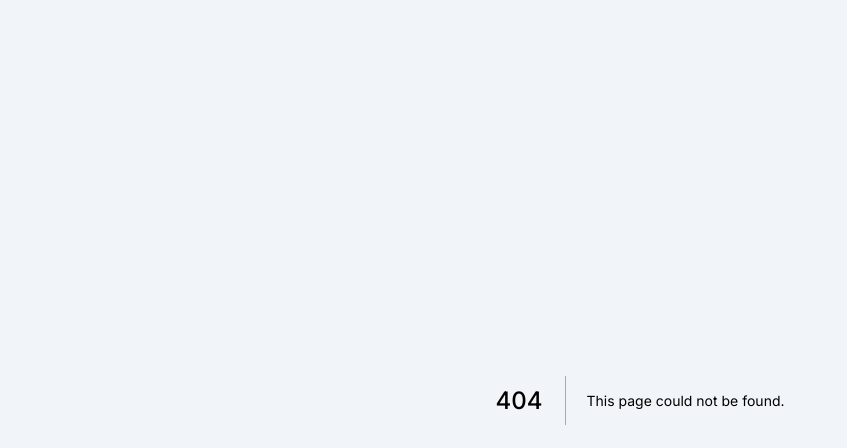
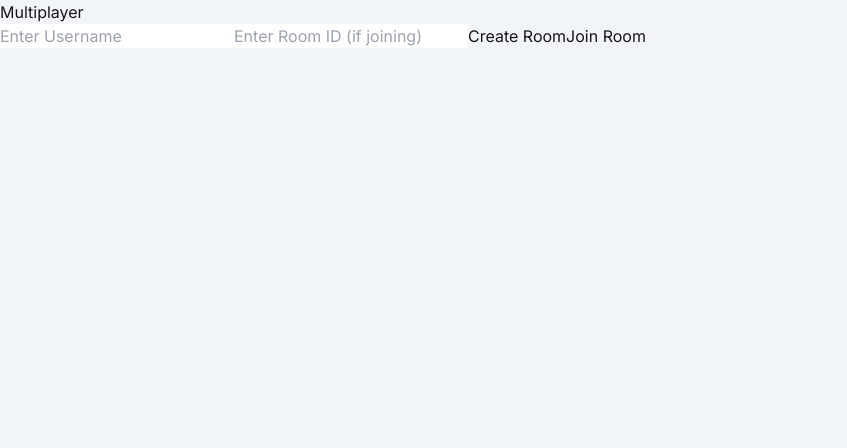
Before and after one commit to MaadMat/Amandela, a Next.js app: page /multiplayer in a window 1280 px wide. Before the commit this address had no page. Shown: the top 448 px of the page, without its empty margins (0-847 px from the left). Built offline with nearby package versions, Linux system fonts and the light colour scheme.

Commit message:
Major Update 2 for the card histoey

```diff
--- a/package.json
+++ b/package.json
@@ -15,11 +15,13 @@
     "critters": "^0.0.24",
     "html2canvas": "^1.4.1",
     "mongodb": "^6.8.1",
+    "mongodb-client-encryption": "^6.1.0",
     "mongoose": "^8.6.1",
     "next": "^14.2.13",
     "react": "^18",
     "react-dom": "^18",
-    "sharp": "^0.33.5"
+    "sharp": "^0.33.5",
+    "uuid": "^11.0.2"
   },
   "devDependencies": {
     "@types/node": "^20",
--- a/src/app/components/cardComponent.tsx
+++ b/src/app/components/cardComponent.tsx
@@ -1,5 +1,5 @@
 /* eslint-disable prefer-rest-params */
-import { useState, } from 'react';
+import { useState } from 'react';
 import Image from "next/image";
 type CardProps = {
   cards: Array<{
@@ -11,7 +11,6 @@ type CardProps = {
 export default function Card({ cards }: CardProps) {
   // State to keep track of the currently visible card
   const [currentIndex, setCurrentIndex] = useState(0);
-
   // Function to handle moving to the next card
   const handleNext = () => {
     setCurrentIndex((prevIndex) => (prevIndex + 1) % cards.length);
@@ -21,7 +20,6 @@ export default function Card({ cards }: CardProps) {
   const handleBack = () => {
     setCurrentIndex((prevIndex) => (prevIndex - 1 + cards.length) % cards.length);
   };
-
   const currentCard = cards[currentIndex];
 
   return (
@@ -33,6 +31,7 @@ export default function Card({ cards }: CardProps) {
             <h3>Name/Place:</h3>
           </div>
           <div className="left-0 top-[38px] absolute text-[#027fd8] text-[1.25rem] font-semibold font-['Inter'] w-[90%]">
+
             <h4 className=' w-4/5'>{currentCard.name}</h4>
           </div>
         </div>
@@ -43,6 +42,7 @@ export default function Card({ cards }: CardProps) {
           <div className="left-0 top-[37px] absolute text-black text-base font-normal font-['Inter']">
             <ul className="list-disc ml-6">
               {currentCard.Words.map((word, wordIndex) => (
+
                 <li key={wordIndex}>{word}</li>
               ))}
             </ul>
--- a/src/app/layout.tsx
+++ b/src/app/layout.tsx
@@ -1,4 +1,5 @@
 import type { Metadata } from "next";
+//import { useEffect } from "react";
 import { Inter } from "next/font/google";
 import "./globals.css";
 import { SpeedInsights } from '@vercel/speed-insights/next';
@@ -19,21 +20,25 @@ export default function RootLayout({
 }: Readonly<{
   children: React.ReactNode;
 }>) {
+
   return (
     <html lang="en">
       <head>
         <meta name="viewport" content="width=device-width, initial-scale=1.0" />
         <meta httpEquiv="Content-Type" content="text/html;charset=UTF-8" />
         <link rel="canonical" href="http://localhost:3000" />
-        <script  type="text/javascript">{`
+       {/*
+
+         <script  type="text/javascript">{`
 
           (function(c,l,a,r,i,t,y){
             c[a]=c[a]||function(){(c[a].q=c[a].q||[]).push(arguments)};
             t=l.createElement(r);t.async=1;t.src="https://www.clarity.ms/tag/"+i;
             y=l.getElementsByTagName(r)[0];y.parentNode.insertBefore(t,y);
-          })(window, document, "clarity", "script", "opbfflebom");
-        `}
+            })(window, document, "clarity", "script", "opbfflebom");
+            `}
 </script>
+          */  }
       </head>
       <body className={`${inter.className} antialiased  custom:bg-slate-100`}>
         {children}
--- /dev/null
+++ b/src/app/multiplayer/page.tsx
@@ -0,0 +1,71 @@
+'use client'
+import { useState } from 'react';
+import { v4 as uuidv4 } from 'uuid';
+
+
+export default function MultiplayerPage() {
+
+  const [username, setUsername] = useState('');
+  const [roomId, setRoomId] = useState('');
+
+  const handleCreateRoom = async () => {
+    const userId = uuidv4();
+    const newRoomId = uuidv4(); // Generate a new room ID
+
+    try {
+      const response = await fetch('/api/room', {
+        method: 'POST',
+        headers: { 'Content-Type': 'application/json' },
+        body: JSON.stringify({ roomId: newRoomId, userId, username }),
+      });
+
+      if (response.ok) {
+        // Redirect to the room
+        window.location.href = `/room/${newRoomId}?userId=${userId}`;
+      } else {
+        console.error('Failed to create room');
+      }
+    } catch (error) {
+      console.error('Error creating room:', error);
+    }
+  };
+
+
+  // Handle Room Join
+  const handleJoinRoom = async () => {
+    const userId = uuidv4();
+
+    try {
+      // Verify that the room ID exists in the database
+      const response = await fetch(`/api/room/${roomId}`);
+      if (response.ok) {
+        // If room exists, navigate to it
+        window.location.href = `/room/${roomId}?userId=${userId}`;
+      } else {
+        console.error('Room not found');
+      }
+    } catch (error) {
+      console.error('Error joining room:', error);
+    }
+  };
+
+  return (
+    <div>
+      <h1>Multiplayer</h1>
+      <input
+        type="text"
+        placeholder="Enter Username"
+        value={username}
+        onChange={(e) => setUsername(e.target.value)}
+      />
+      <input
+        type="text"
+        placeholder="Enter Room ID (if joining)"
+        value={roomId}
+        onChange={(e) => setRoomId(e.target.value)}
+      />
+      <button onClick={handleCreateRoom}>Create Room</button>
+      <button onClick={handleJoinRoom}>Join Room</button>
+    </div>
+  );
+}
--- a/src/app/page.tsx
+++ b/src/app/page.tsx
@@ -2,18 +2,23 @@
 import Image from "next/image";
 import Card from "./components/cardComponent";
 import { useEffect, useState, useRef } from "react";
-//import html2canvas from "html2canvas";
-import { Analytics } from "@vercel/analytics/react"
+import { Analytics } from "@vercel/analytics/react";
+import { getHistory, addHistoryEntry } from "./scripts/History"; // Import from History.ts
+
 
 type CardType = {
   name: string;
   Words: string[];
 };
 
+
+
 export default function Home() {
   const [cards, setCards] = useState<CardType[]>([]);
   const [randomCards, setRandomCards] = useState<CardType[]>([]);
-  const cardRef = useRef(null);
+  const [history, setHistory] = useState<CardType[][]>([]); // Change history type
+  const [showHistory, setShowHistory] = useState(false);
+  const cardRef = useRef<HTMLDivElement>(null);
 
   const getRandomUniqueCards = (cardsArray: CardType[], numCards: number): CardType[] => {
     const shuffled = [...cardsArray].sort(() => 0.5 - Math.random());
@@ -25,60 +30,93 @@ export default function Home() {
       const response = await fetch('/api/cards', { cache: 'force-cache' });
       const data: CardType[] = await response.json();
       setCards(data);
-      setRandomCards(getRandomUniqueCards(data, 8));
+      const initialSet = getRandomUniqueCards(data, 8);
+      setRandomCards(initialSet);
+
+      // Fetch history from History.ts
+      // eslint-disable-next-line @typescript-eslint/no-explicit-any
+      const initialHistory: any = await getHistory(); // Ensure this returns HistoryEntry[]
+
+      setHistory(initialHistory); // Assign the fetched history
     };
     fetchCards();
   }, []);
 
-  const handleNewSet = () => {
-    setRandomCards(getRandomUniqueCards(cards, 8));
+  const handleNewSet = async () => {
+    const newSet = getRandomUniqueCards(cards, 8);
+
+    setRandomCards(newSet);
+
+
+    // Add new entry to history
+    addHistoryEntry(newSet);
+    // Update state with the new entry
+    setHistory((prevHistory) => [...prevHistory, newSet]); // This should now work
+    console.log(history,'history')
+
+};
+
+
+
+  const toggleHistory = () => {
+    setShowHistory((prev) => !prev);
   };
-
- /* const handleDownload = () => {
-    if (cardRef.current) {
-      html2canvas(cardRef.current).then((canvas) => {
-        const link = document.createElement('a');
-        console.log(cardRef.current)
-        link.download = 'card.png';
-        link.href = canvas.toDataURL();
-        link.click();
-      });
-    }
-  };*/
 
   return (
     <div className="container flex flex-col justify-between w-screen items-center bg-[url('./images/amandela_taboo_card_game.webp')] bg-cover bg-center h-screen custom:bg-none">
       <nav className="flex justify-between absolute top-0 left-0 w-full">
-        <Image src={'/amandela.svg'} alt="Logo" className="px-5" width={98} height={98}/>
+        <Image src={'/amandela.svg'} alt="Logo" className="px-5" width={98} height={98} />
         <div className="flex justify-center content-center mr-8 mt-3">
-        <a href="./about" className=" px-5">About</a>
-        <a href="./rules">Rules</a>
-
+          <a href="./about" className="px-5">About</a>
+          <a href="./rules">Rules</a>
         </div>
       </nav>
 
       <section className="flex flex-col justify-center items-center w-[100vw] h-[85vh]">
         <h1 className="my-20 text-3xl font-bold">TABOO</h1>
 
-
         <div ref={cardRef}>
-          {randomCards.length > 0 ? <Card cards={randomCards} /> : 'loading'}
+          {randomCards.length > 0 ? <Card cards={randomCards} /> : 'Loading...'}
         </div>
 
         <div className="flex mt-10 space-x-4">
-        {/*  <button
-            onClick={handleDownload}
-            className="bg-white border-[#090404] text-black rounded-[18px] border-solid border w-24 h-[2.5rem] text-sm"
-          >
-            Download
-          </button>*/}
           <button
             onClick={handleNewSet}
             className="bg-[#281b1b] font-bold text-white rounded-[18px] border-solid border w-24 h-[2.5rem] text-sm"
           >
             New Set
           </button>
+          <button
+            onClick={toggleHistory}
+            className="bg-[#281b1b] font-bold text-white rounded-[18px] border-solid border w-24 h-[2.5rem] text-sm"
+          >
+            {showHistory ? "Hide History" : "History"}
+          </button>
         </div>
+
+        {showHistory && (
+          <div className="mt-[10.25rem] p-4 bg-white rounded-lg shadow-lg max-h-[40rem] overflow-y-auto w-full max-w-[20rem] absolute">
+            <div className="flex justify-between content-center">
+              <h2 className="text-xl font-semibold mb-4">History of Sets</h2>
+              <button onClick={toggleHistory}
+                className="bg-[#c82626] font-bold text-white rounded-[100%] border-solid border w-5 h-[20px] text-sm">
+                {showHistory ? "X" : ""}
+              </button>
+            </div>
+            {history.map((entry, index) => (
+              <div key={index} className="mb-3">
+                <h3 className="font-medium">Set {index + 1}</h3>
+                <Card cards={entry} /> {/* Accessing set property correctly */}
+              </div>
+            ))}
+            <button
+              onClick={toggleHistory}
+              className="bg-[#281b1b] font-bold text-white rounded-[18px] border-solid border w-24 h-[2.5rem] text-sm mx-[100px]"
+            >
+              {showHistory ? "Hide History" : "History"}
+            </button>
+          </div>
+        )}
       </section>
       <Analytics />
     </div>
--- /dev/null
+++ b/src/app/scripts/History.tsx
@@ -0,0 +1,22 @@
+/* eslint-disable prefer-rest-params */
+
+type CardHistory = {
+    set: { name: string; Words: string[] }[]; // Each history entry is an array of cards
+    timestamp: number;
+  };
+
+  // Function to save a card set to history
+  export const addHistoryEntry = (set: { name: string; Words: string[] }[]) => {
+    const history = JSON.parse(localStorage.getItem('cardHistory') || '[]') as CardHistory[];
+    const newHistory = [{ set, timestamp: Date.now() }, ...history].slice(0, 10); // Keep only the last 10 sets
+    localStorage.setItem('cardHistory', JSON.stringify(newHistory));
+  };
+
+  // Function to get card set history from the last 24 hours
+  export const getHistory = () => {
+    const history = JSON.parse(localStorage.getItem('cardHistory') || '[]') as CardHistory[];
+    const twentyFourHoursAgo = Date.now() - 24 * 60 * 60 * 1000;
+    return history
+      .filter(item => item.timestamp > twentyFourHoursAgo) // Filter out items older than 24 hours
+      .map(item => item.set); // Return only the sets for easier usage in the component
+  };
```
Also changed, not shown: 1 other file (tests, documents, lock files or other folders).
